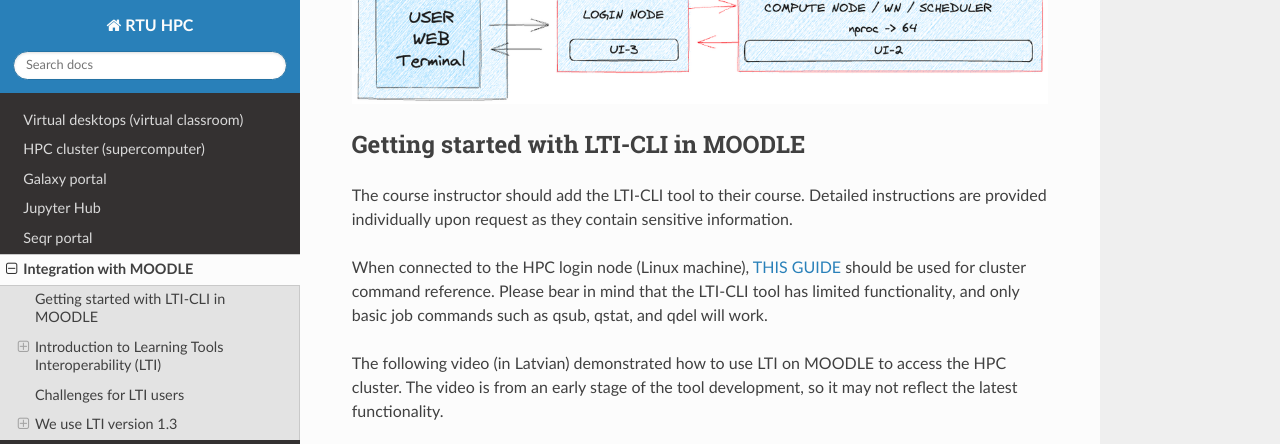
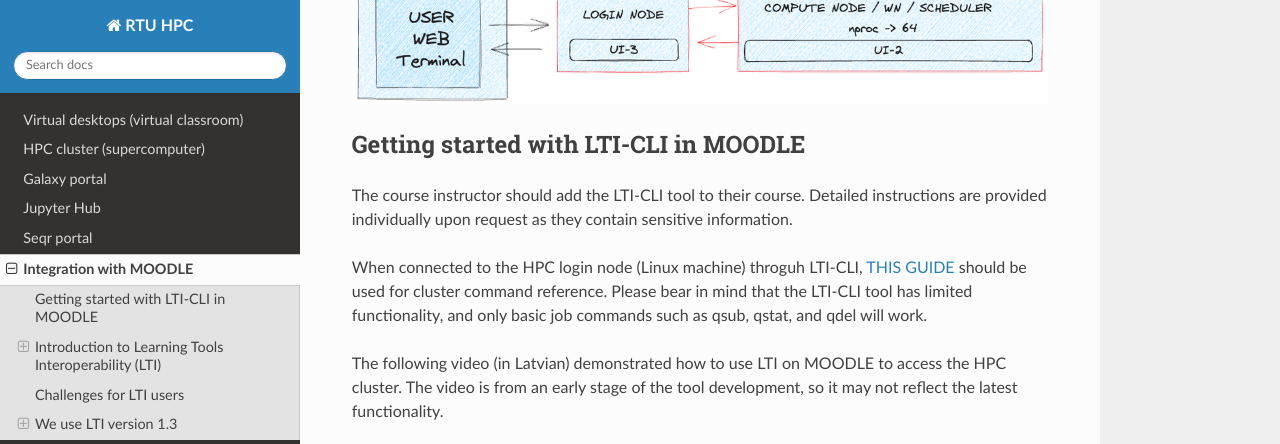
Before and after one commit to rtuhpc/hpc-platform, a Sphinx documentation site: the page built from doc/lti.md, in a window 1280 px wide and 900 px high, scrolled down 527 px, cut to the strip 0-444 px from the top of the window. Built offline with Sphinx 7.4.7 and the Read the Docs theme 3.1.0, drawn with Linux system fonts in a browser that asks for light colours.

Commit message:
Update lti.md

```diff
--- a/doc/lti.md
+++ b/doc/lti.md
@@ -5,10 +5,9 @@ The project team has developed a Command-line interface (CLI) tool for the Moodl
 ## Getting started with LTI-CLI in MOODLE
 The course instructor should add the LTI-CLI tool to their course. Detailed instructions are provided individually upon request as they contain sensitive information.
 
-When connected to the HPC login node (Linux machine), [THIS GUIDE](https://hpc-guide.rtu.lv/07_job_managment.html) should be used for cluster command reference. Please bear in mind that the LTI-CLI tool has limited functionality, and only basic job commands such as qsub, qstat, and qdel will work.
+When connected to the HPC login node (Linux machine) throguh LTI-CLI, [THIS GUIDE](https://hpc-guide.rtu.lv/07_job_managment.html) should be used for cluster command reference. Please bear in mind that the LTI-CLI tool has limited functionality, and only basic job commands such as qsub, qstat, and qdel will work.
 
 The following video (in Latvian) demonstrated how to use LTI on MOODLE to access the HPC cluster. The video is from an early stage of the tool development, so it may not reflect the latest functionality.
-
 <iframe src="https://player.vimeo.com/video/893010518?h=9ebfbdea00" width="640" height="564" frameborder="0" allow="autoplay; fullscreen" allowfullscreen></iframe>
 
 ## Introduction to Learning Tools Interoperability (LTI)
```
